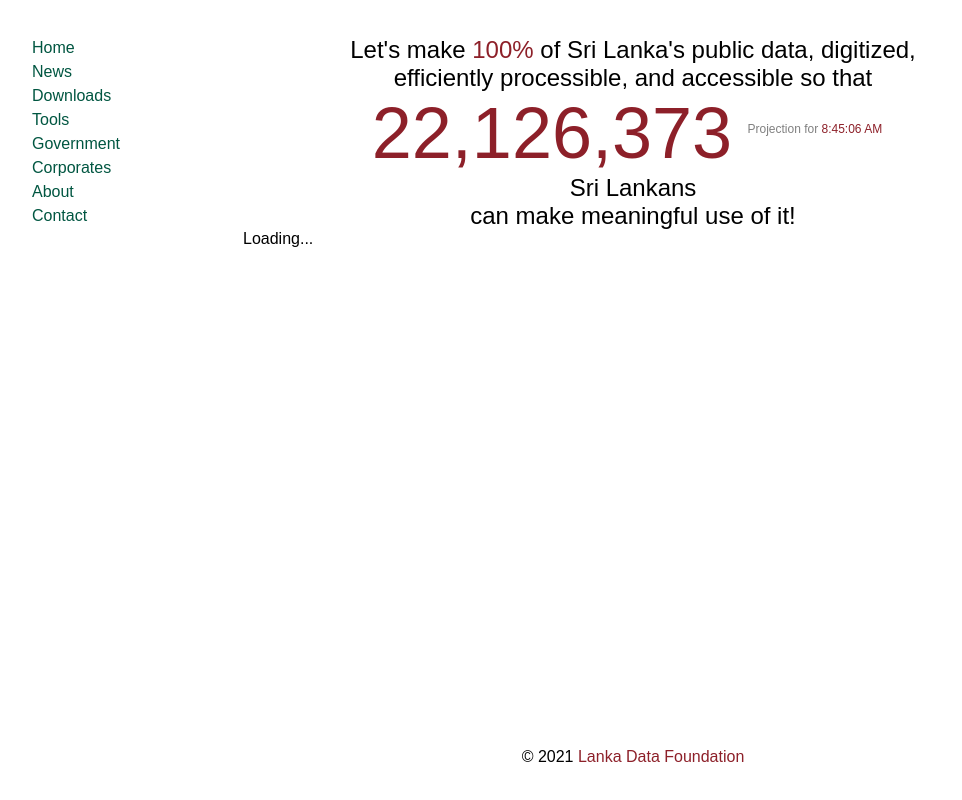
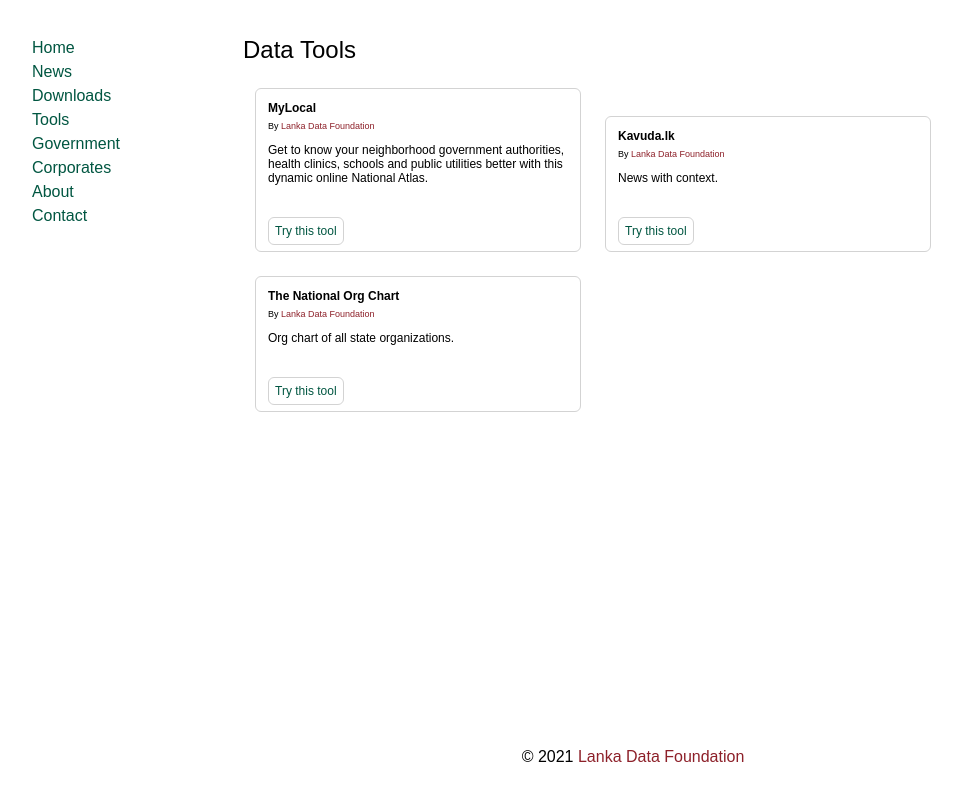
Before and after one commit to nuuuwan/datafoundation_lk, a React (Create React App) app: page /kavuda in a window 1280 px wide. Shown: the top 800 px of the page, without its empty margins (7-969 px from the left). Built offline with nearby package versions, Linux system fonts and the light colour scheme; no server answers.

Commit message:
tools link to fake domains

```diff
--- a/src/App.js
+++ b/src/App.js
@@ -36,6 +36,11 @@
               <Route path="/home" component={HomePage} />
               <Route path="/news" component={NewsPage} />
               <Route path="/tools" component={ToolsPage} />
+
+              <Route path="/mylocal" component={ToolsPage} />
+              <Route path="/kavuda" component={ToolsPage} />
+              <Route path="/org_chart" component={ToolsPage} />
+
               <Route path="/" component={HomePage} />
             </Switch>
 
--- a/src/constants/Tools.js
+++ b/src/constants/Tools.js
@@ -3,15 +3,18 @@
     'name': 'MyLocal',
     'author': 'Lanka Data Foundation',
     'details': 'Get to know your neighborhood government authorities, health clinics, schools and public utilities better with this dynamic online National Atlas.',
+    'url': '/mylocal',
   },
   {
     'name': 'Kavuda.lk',
     'author': 'Lanka Data Foundation',
     'details': 'News with context.',
+    'url': '/kavuda',
   },
   {
     'name': 'The National Org Chart',
     'author': 'Lanka Data Foundation',
     'details': 'Org chart of all state organizations.',
+    'url': '/org_chart',
   },
 ]
--- a/src/nonstate/molecules/ArticleBox.css
+++ b/src/nonstate/molecules/ArticleBox.css
@@ -21,16 +21,15 @@
 
 .div-details {
   font-size: 12px;
-  margin-bottom: 6px;
+  margin-bottom: 36px;
 }
 
-.button-try-tool {
+.link-try-tool {
   background: white;
   border: 1px solid lightgray;
   border-radius: 6px;
   color: var(--color-sl-green);
   font-size: 12px;
-  margin-top: 24px;
   padding: 6px;
   text-decoration: none;
   cursor: pointer;
--- a/src/nonstate/molecules/ArticleBox.js
+++ b/src/nonstate/molecules/ArticleBox.js
@@ -1,8 +1,9 @@
+import {Link} from "react-router-dom";
 import Logo from '../../nonstate/atoms/Logo.js';
 import './ArticleBox.css';
 
 export default function ArticleBox(props) {
-  const {name, author, details} = props;
+  const {name, author, details, url} = props;
 
   const authorContent = (author === 'Lanka Data Foundation')
     ? <Logo/>
@@ -13,7 +14,9 @@
       <div className="div-name">{name}</div>
       <div className="div-author">By {authorContent}</div>
       <div className="div-details">{details}</div>
-      <button className="button-try-tool">Try this tool</button>
+      <Link className="link-try-tool" to={url} >
+        Try this tool
+      </Link>
     </div>
   )
 }
--- a/src/stateful/pages/ToolsPage.js
+++ b/src/stateful/pages/ToolsPage.js
@@ -8,13 +8,14 @@
       {
         TOOLS.map(
           function(info, i) {
-            const {name, author, details} = info;
+            const {name, author, details, url} = info;
             return (
               <ArticleBox
                 key={`article-box-${i}-${name}`}
                 name={name}
                 author={author}
                 details={details}
+                url={url}
               />
             )
           }
```
